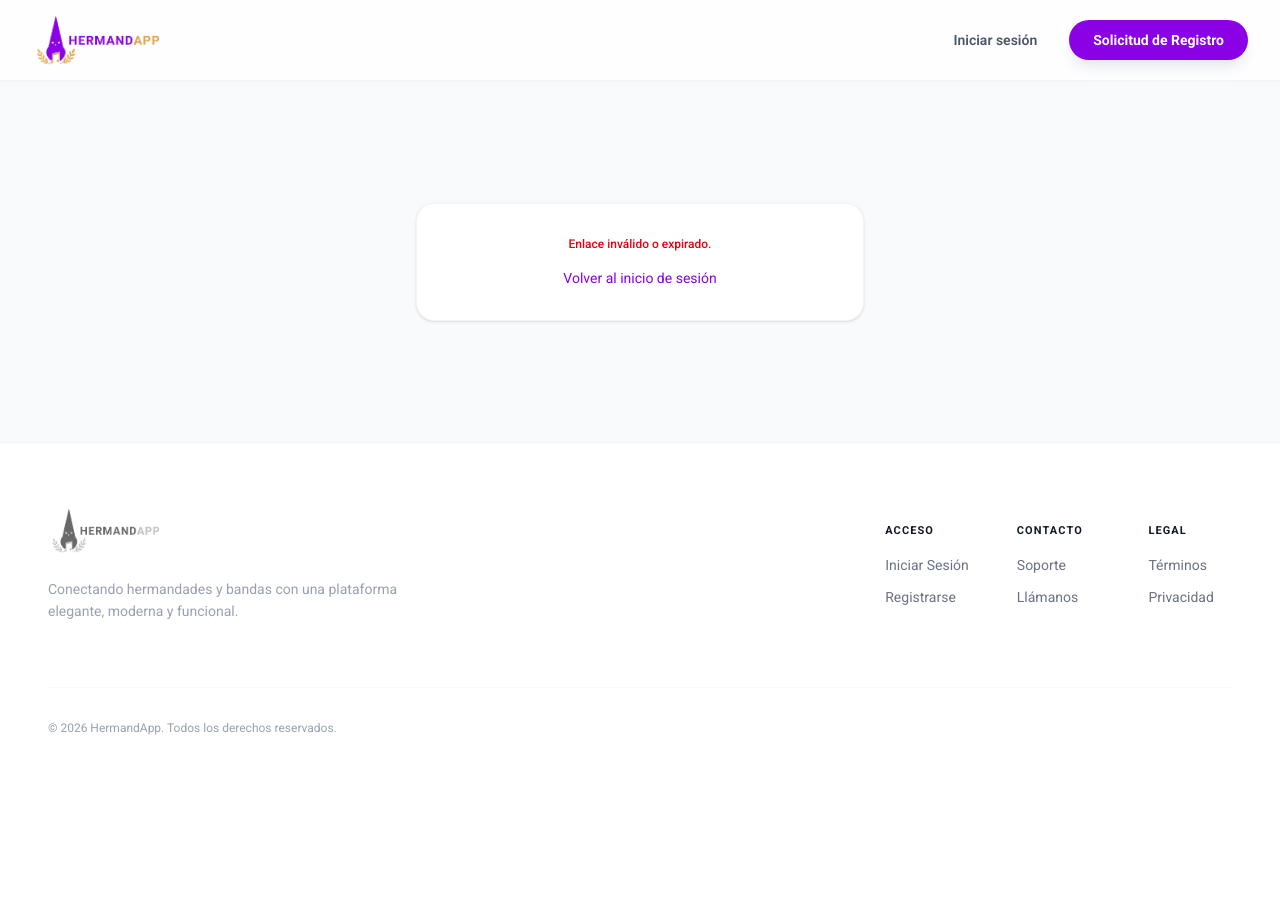
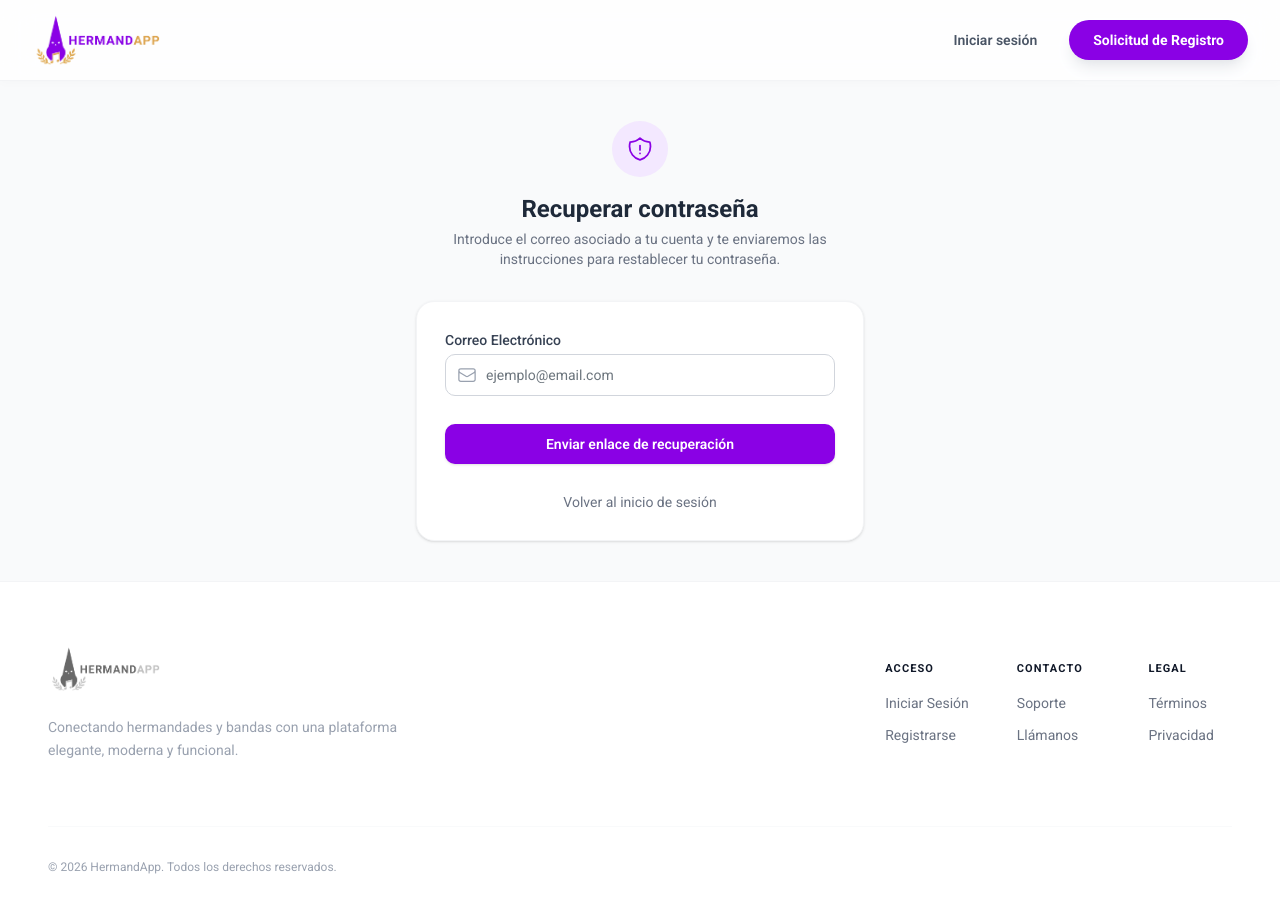
Before and after one commit to MarioMedac0005/hermandapp-front, a React (Vite) app: page /forgot-password in a window 1280 px wide. Shown: the top 912 px of the page. Before the commit the page ends 800 px from the top, so only its background shows below. Built offline with nearby package versions, Linux system fonts and the light colour scheme; no server answers; what tailwind-animations would draw is missing.

Commit message:
HER-64 Olvidaste contraseña

```diff
--- a/src/App.jsx
+++ b/src/App.jsx
@@ -45,6 +45,7 @@ import ProcessionsManager from "@pages/hermandades/panel/ProcessionsManager";
 import Repertorio from "@pages/banda/panel/Repertorio";
 import { Toaster } from 'react-hot-toast';
 import ResetPassword from "@pages/reset_password/ResetPassword";
+import ForgotPassword from "@pages/reset_password/ForgotPassword";
 import Register from "@pages/register/Register";
 import PerfilUsuario from "@pages/perfilUsuario/perfilUsuario";
 import PaymentSuccess from "@pages/PaymentSuccess";
@@ -61,7 +62,7 @@ function App() {
       <Routes>
         <Route path="login" element={<Login />} />
         <Route path="/register" element={<Register />} />
-        <Route path="/forgot-password" element={<ResetPassword />} />
+        <Route path="/forgot-password" element={<ForgotPassword />} />
         <Route path="/reset-password" element={<ResetPassword />} />
         <Route path="/admin-panel" element={<Navigate to="/admin-panel/dashboard" replace />} />
         <Route path="/" element={<GuestLayout />}>
--- /dev/null
+++ b/src/pages/reset_password/ForgotPassword.jsx
@@ -0,0 +1,130 @@
+import { useState } from "react";
+import { Link } from "react-router-dom";
+import { toast } from "react-hot-toast";
+import { API_ENDPOINTS } from "../../config/api";
+import Navbar from "../../components/Navbar";
+import Footer from "../../components/Footer";
+import { ShieldExclamationIcon, EnvelopeIcon } from "@heroicons/react/24/outline";
+
+export default function ForgotPassword() {
+  const [email, setEmail] = useState("");
+  const [loading, setLoading] = useState(false);
+  const [success, setSuccess] = useState(false);
+
+  const handleSubmit = async (e) => {
+    e.preventDefault();
+
+    if (!email) {
+      toast.error("Por favor, introduce tu correo electrónico.");
+      return;
+    }
+
+    setLoading(true);
+
+    try {
+      const response = await fetch(API_ENDPOINTS.forgotPassword, {
+        method: "POST",
+        headers: {
+          "Content-Type": "application/json",
+          "Accept": "application/json",
+        },
+        body: JSON.stringify({ email }),
+      });
+
+      // Incluso si falla o existe, por motivos de seguridad solemos indicar que se envió correctamente.
+      if (response.ok) {
+        setSuccess(true);
+        toast.success("Enlace de recuperación enviado. Revisa tu bandeja de entrada.");
+      } else {
+        const data = await response.json();
+        toast.error(data.message || "Error al solicitar la recuperación.");
+      }
+    } catch (error) {
+      toast.error("Error de conexión con el servidor.");
+      console.error(error);
+    } finally {
+      setLoading(false);
+    }
+  };
+
+  return (
+    <div className="min-h-screen flex flex-col bg-gray-50">
+      <Navbar />
+      <div className="flex-1 flex items-center justify-center px-4 py-10">
+        <div className="w-full max-w-md">
+          {/* Cabecera */}
+          <div className="text-center mb-8">
+            <div className="inline-flex items-center justify-center w-14 h-14 bg-purple-100 rounded-full mb-4">
+              <ShieldExclamationIcon className="w-7 h-7 text-[#8a01e5]" />
+            </div>
+            <h1 className="text-2xl font-bold text-gray-800">Recuperar contraseña</h1>
+            <p className="text-sm text-gray-500 mt-1">
+              Introduce el correo asociado a tu cuenta y te enviaremos las instrucciones para restablecer tu contraseña.
+            </p>
+          </div>
+
+          {/* Tarjeta de Formulario */}
+          <div className="bg-white rounded-2xl shadow-sm border border-gray-100 p-7">
+            {success ? (
+              <div className="text-center space-y-4">
+                <div className="p-4 bg-green-50 text-green-700 rounded-lg text-sm mb-4">
+                  Si la cuenta existe, hemos enviado un enlace de recuperación a <strong>{email}</strong>. Por favor, revisa también la carpeta de spam.
+                </div>
+                <Link
+                  to="/login"
+                  className="inline-block w-full py-2.5 bg-gray-100 text-gray-700 font-semibold rounded-lg hover:bg-gray-200 transition-all shadow-sm text-sm"
+                >
+                  Volver al inicio de sesión
+                </Link>
+              </div>
+            ) : (
+              <form onSubmit={handleSubmit} className="space-y-5">
+                <div className="space-y-1">
+                  <label className="block text-sm font-medium text-gray-700">Correo Electrónico</label>
+                  <div className="relative">
+                    <EnvelopeIcon className="absolute left-3 top-1/2 -translate-y-1/2 w-5 h-5 text-gray-400 pointer-events-none" />
+                    <input
+                      type="email"
+                      value={email}
+                      onChange={(e) => setEmail(e.target.value)}
+                      placeholder="ejemplo@email.com"
+                      className="w-full pl-10 pr-4 py-2.5 border border-gray-300 rounded-lg text-sm focus:border-[#8a01e5] focus:ring-1 focus:ring-[#8a01e5] outline-none transition-all"
+                      required
+                    />
+                  </div>
+                </div>
+
+                <div className="pt-2">
+                  <button
+                    type="submit"
+                    disabled={loading}
+                    className="w-full py-2.5 bg-[#8a01e5] hover:bg-[#7000b8] text-white font-semibold rounded-lg transition-all shadow-sm disabled:opacity-60 disabled:cursor-not-allowed text-sm active:scale-[0.98] cursor-pointer"
+                  >
+                    {loading ? (
+                      <span className="flex items-center justify-center gap-2">
+                        <span className="w-4 h-4 border-2 border-white border-t-transparent rounded-full animate-spin" />
+                        Enviando...
+                      </span>
+                    ) : (
+                      "Enviar enlace de recuperación"
+                    )}
+                  </button>
+                </div>
+
+                <div className="text-center pt-2">
+                  <Link
+                    to="/login"
+                    className="text-sm text-gray-500 hover:text-[#8a01e5] transition-colors"
+                  >
+                    Volver al inicio de sesión
+                  </Link>
+                </div>
+              </form>
+            )}
+          </div>
+        </div>
+      </div>
+      <Footer />
+    </div>
+  );
+}
--- a/src/pages/reset_password/ResetPassword.jsx
+++ b/src/pages/reset_password/ResetPassword.jsx
@@ -175,7 +175,7 @@ export default function ResetPassword() {
               <button
                 type="submit"
                 disabled={loading}
-                className="flex-1 py-2.5 bg-[#8a01e5] hover:bg-[#7000b8] text-white font-semibold rounded-lg transition-all shadow-sm disabled:opacity-60 disabled:cursor-not-allowed text-sm active:scale-[0.98]"
+                className="flex-1 py-2.5 bg-[#8a01e5] hover:bg-[#7000b8] text-white font-semibold rounded-lg transition-all shadow-sm disabled:opacity-60 disabled:cursor-not-allowed text-sm active:scale-[0.98] cursor-pointer"
               >
                 {loading ? (
                   <span className="flex items-center justify-center gap-2">
```
